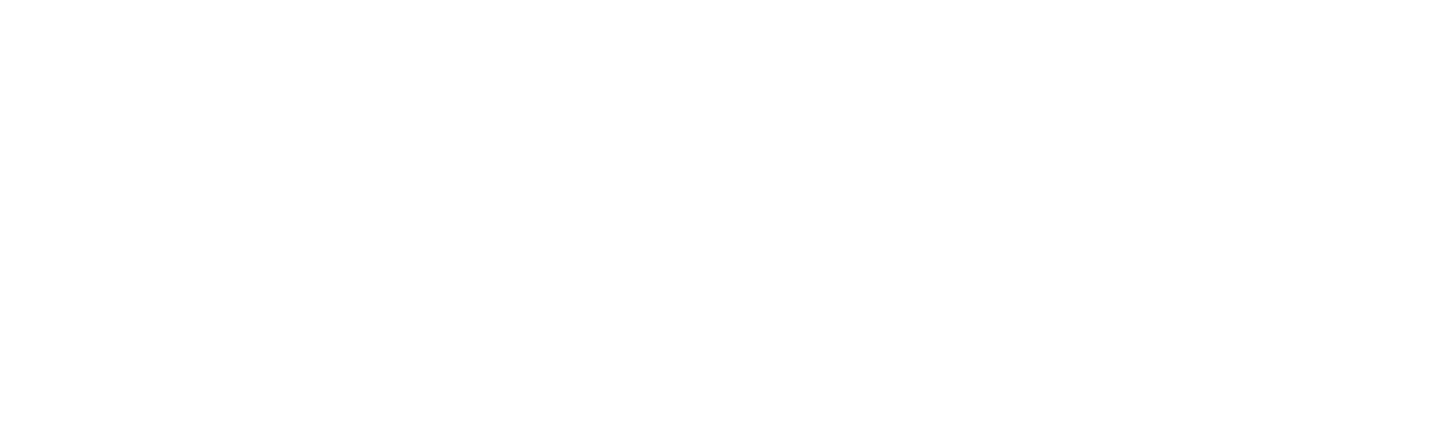
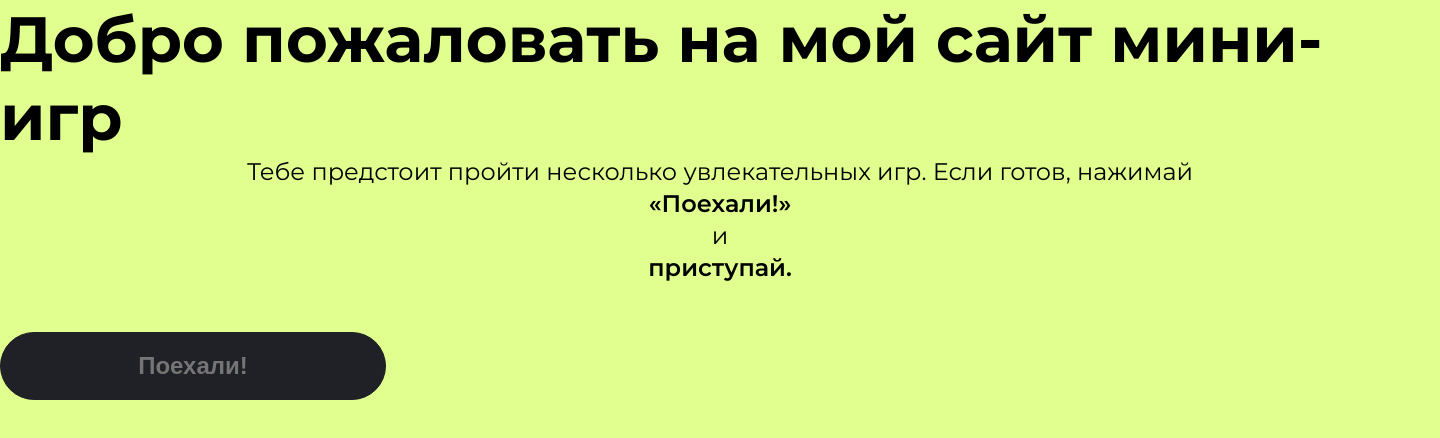
Before and after one commit to JeinLo/Homework1, a plain HTML site: page index.html in a window 1280 px wide. Shown: the whole page, 1440 px wide, since content can reach past the window. Drawn offline with nearby package versions, Linux system fonts and the light colour scheme; files that its build step writes are made by us from their sources.

Commit message:
сырая версия

```diff
--- a/index.html
+++ b/index.html
@@ -1,11 +1,23 @@
 <!DOCTYPE html>
 <html lang="en">
+
 <head>
     <meta charset="UTF-8">
     <meta name="viewport" content="width=device-width, initial-scale=1.0">
     <title>Homework1</title>
+<link rel="preconnect" href="https://fonts.googleapis.com">
+<link rel="preconnect" href="https://fonts.gstatic.com" crossorigin>
+<link href="https://fonts.googleapis.com/css2?family=Montserrat:ital,wght@0,100..900;1,100..900&display=swap" rel="stylesheet">
+    <link rel="stylesheet" href="style.css">
 </head>
+
 <body>
+    <header class="header">
+        <p class="header__title">Добро пожаловать на мой сайт мини-игр</p>
+        <p class="header__text">Тебе предстоит пройти несколько увлекательных игр. Если готов, нажимай <span class="header__bold">«Поехали!»</span> и <span class="header__bold">приступай.</span></p>
+        <input class="header__input" placeholder="Поехали!" type="text">
+    </header>
 
 </body>
+
 </html>
--- /dev/null
+++ b/style/style.scss
@@ -0,0 +1,64 @@
+*{
+    margin: 0;
+    padding: 0;
+    box-sizing: border-box;
+}
+a{
+    text-decoration: none;
+}
+body{
+    font-family: "Montserrat", sans-serif;
+    font-optical-sizing: auto;
+}
+
+.center{
+    padding-left: calc(50% - 600px);
+    padding-right: calc(50% - 600px);
+}
+
+.header{
+    width: 1440px;
+    height: 800px;
+    background: rgb(225, 255, 143);
+
+    &__title{
+    display: flex;
+    flex-direction: column;
+    justify-content: flex-start;
+    font-size: 64px;
+    font-weight: 700;
+    line-height: 78px;
+    text-align: left;
+    }
+    &__text{
+     display: flex;
+    flex-direction: column;
+    justify-content: flex-start;
+    align-items: center;
+    font-size: 24px;
+    font-weight: 400;
+    line-height: 32px;
+    text-align: left;
+    }
+    &__bold{
+        font-weight: 600;
+    }
+    &__input{
+        display: flex;
+        flex-direction: row;
+        justify-content: center;
+        align-items: center;
+        gap: 10;
+        padding: 16px 28px 16px 28px;
+        margin: 48px 0px;
+        border: 1px solid rgb(32, 32, 39);
+        border-radius: 60px;
+        background: rgb(32, 32, 39);
+        color: #FFFFFF;
+        font-size: 24px;
+        font-weight: 600;
+        line-height: 141.69%;
+        letter-spacing: 0%;
+        text-align: center;
+    }
+}
```
Also changed, not shown: img/Star 1.svg (added), img/Star 11.svg (added), img/Star 12.svg (added), img/Star 2.svg (added), img/Star 3.svg (added), img/Star_black.svg (added), img/Vector.svg (added), img/card1.svg (added), img/card2.svg (added), img/card3.svg (added), img/card4.svg (added), img/card5.svg (added), img/card6.svg (added), img/top.svg (added), 3 more files, 1 other file.
